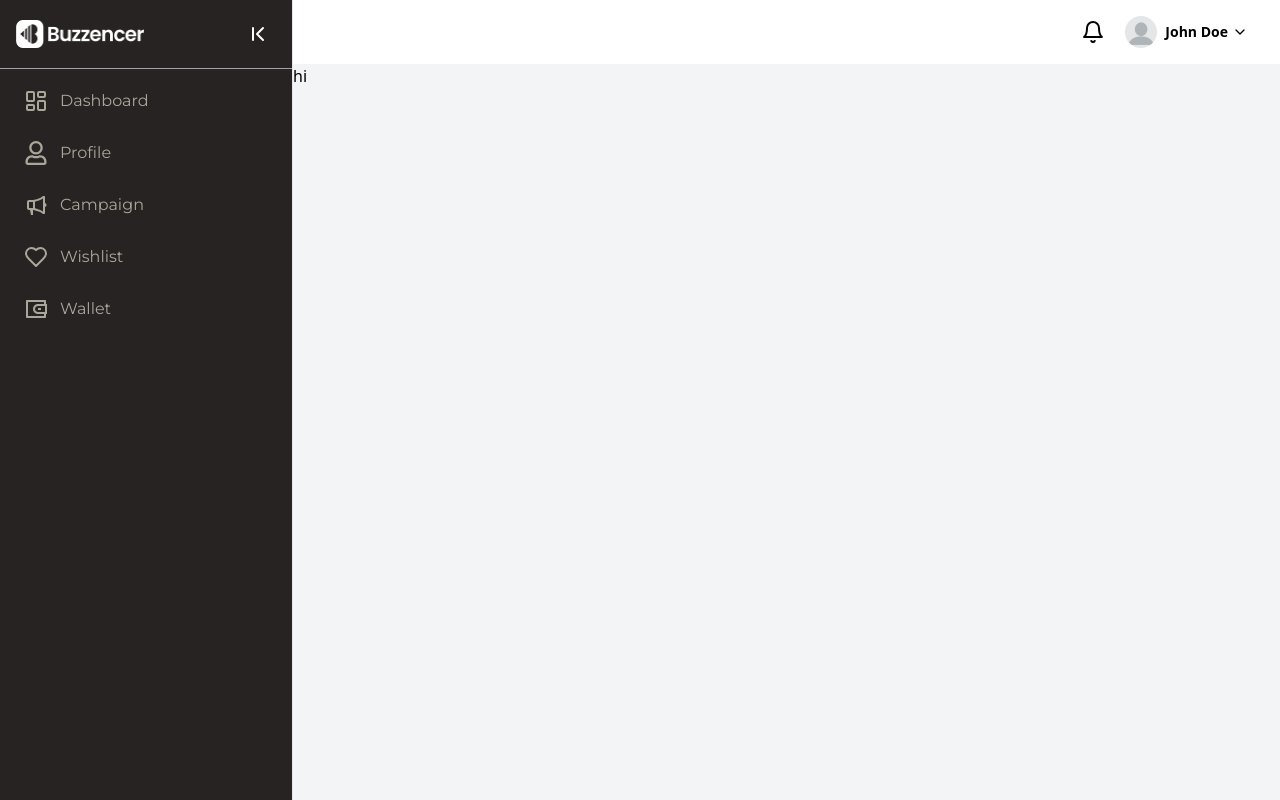
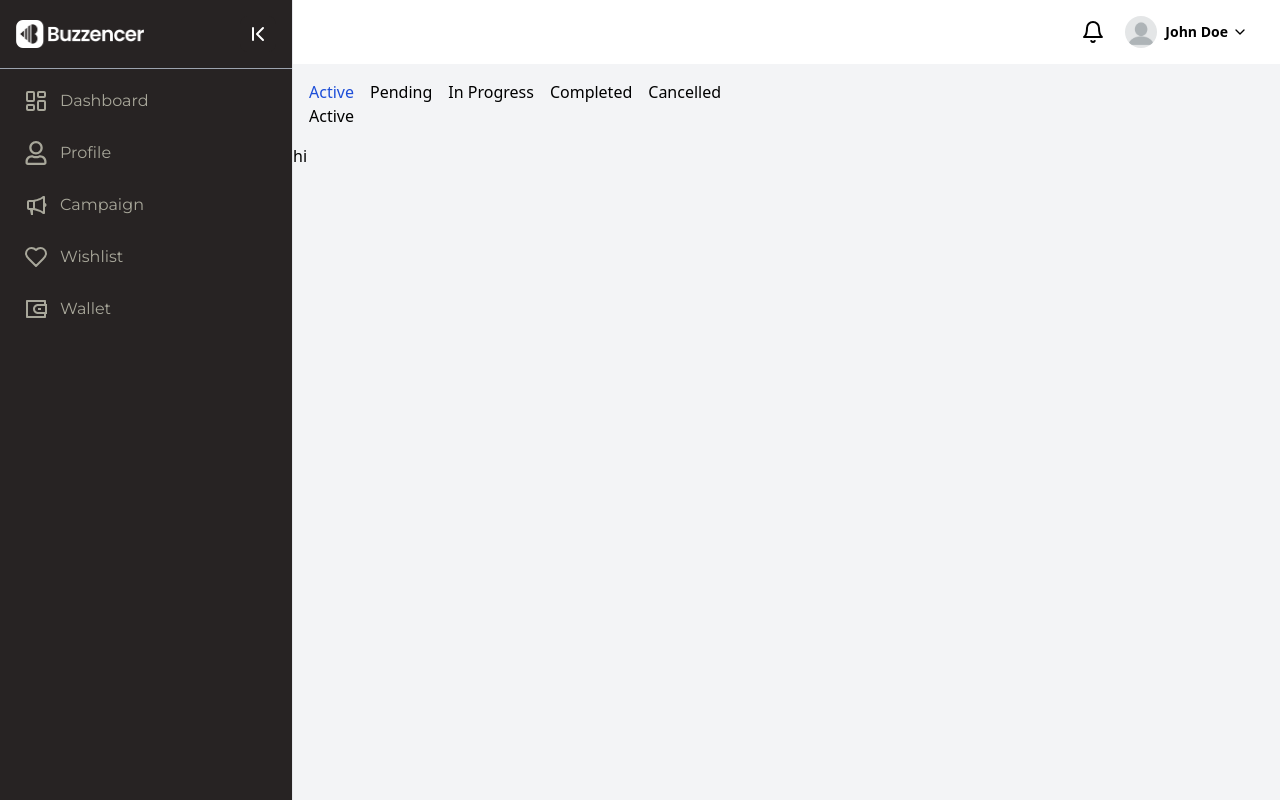
Before and after one commit to Vinayakv01/Buzzencer, a React (Vite) app: page /campaign in a window 1280 px wide. Built offline with nearby package versions, Linux system fonts and the light colour scheme.

Commit message:
campaignset

```diff
--- /dev/null
+++ b/src/components/influencer/SliderOptions.jsx
@@ -0,0 +1,59 @@
+import React, { useState, useEffect } from 'react';
+import Active from './campaignpages/active';
+import Cancelled from './campaignpages/cancelled';
+import Pending from './campaignpages/pending';
+import Completed from './campaignpages/completed';
+import Inprogress from './campaignpages/inprogress';
+
+const SliderOptions = () => {
+  // Retrieve the selected item from localStorage or default to "Active"
+  const [selectedItem, setSelectedItem] = useState(
+    localStorage.getItem('selectedItem') || 'Active'
+  );
+
+  // Function to store the selected item in localStorage
+  const saveSelectedItem = (item) => {
+    setSelectedItem(item);
+    localStorage.setItem('selectedItem', item);
+  };
+
+  const renderComponent = () => {
+    switch (selectedItem) {
+      case "Active":
+        return <Active />;
+      case "Pending":
+        return <Pending />;
+      case "In Progress":
+        return <Inprogress />;
+      case "Completed":
+        return <Completed />;
+      case "Cancelled":
+        return <Cancelled />;
+      default:
+        return null;
+    }
+  };
+
+  return (
+    <div className="bg-gray-100 p-4">
+      <div>
+        {/* Tab list */}
+        <ul className="flex gap-4">
+          {["Active", "Pending", "In Progress", "Completed", "Cancelled"].map((item) => (
+            <li
+              key={item}
+              className={selectedItem === item ? "text-blue-700 cursor-pointer" : "cursor-pointer"}
+              onClick={() => saveSelectedItem(item)} // Call saveSelectedItem instead of setSelectedItem
+            >
+              {item}
+            </li>
+          ))}
+        </ul>
+        {/* Render the selected component */}
+        {renderComponent()}
+      </div>
+    </div>
+  );
+};
+
+export default SliderOptions;
--- a/src/components/influencer/campaign.jsx
+++ b/src/components/influencer/campaign.jsx
@@ -1,10 +1,14 @@
 import React from 'react'
+import SliderOptions from './SliderOptions'
 
 const Campaign = () => {
   return (
-    <div>
-      hi
-    </div>
+    <>
+      <SliderOptions />
+      <div>
+        hi
+      </div>
+    </>
   )
 }
 
--- /dev/null
+++ b/src/components/influencer/campaignpages/active.jsx
@@ -0,0 +1,11 @@
+import React from 'react'
+
+const Active = () => {
+  return (
+    <div>
+      Active
+    </div>
+  )
+}
+
+export default Active
--- /dev/null
+++ b/src/components/influencer/campaignpages/cancelled.jsx
@@ -0,0 +1,11 @@
+import React from 'react'
+
+const Cancelled = () => {
+  return (
+    <div>
+      ActiveCancelled
+    </div>
+  )
+}
+
+export default Cancelled
--- /dev/null
+++ b/src/components/influencer/campaignpages/completed.jsx
@@ -0,0 +1,11 @@
+import React from 'react'
+
+const Completed = () => {
+  return (
+    <div>
+      ActiveCompleted
+    </div>
+  )
+}
+
+export default Completed
--- /dev/null
+++ b/src/components/influencer/campaignpages/inprogress.jsx
@@ -0,0 +1,11 @@
+import React from 'react'
+
+const Inprogress = () => {
+  return (
+    <div>
+      ActiveInprogress
+    </div>
+  )
+}
+
+export default Inprogress
--- /dev/null
+++ b/src/components/influencer/campaignpages/pending.jsx
@@ -0,0 +1,11 @@
+import React from 'react'
+
+const Pending = () => {
+  return (
+    <div>
+      ActivePending
+    </div>
+  )
+}
+
+export default Pending
```
